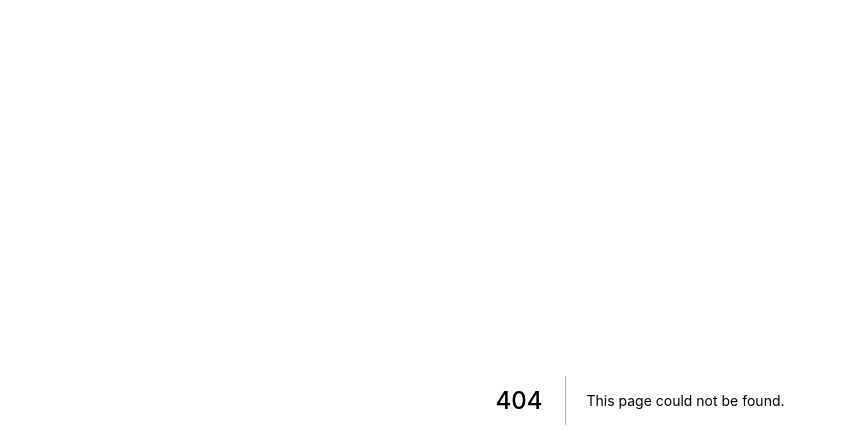
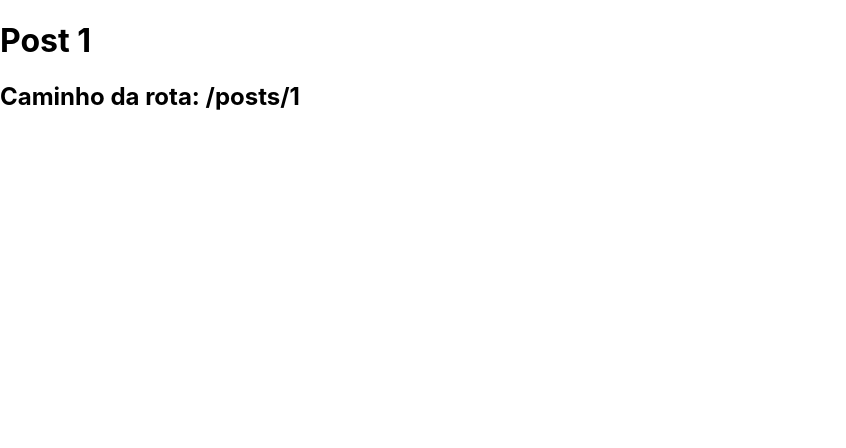
Before and after one commit to LucasBolela/Flip-Flop-Next, a Next.js app: page /posts/1 in a window 1280 px wide. Before the commit this address had no page. Shown: the top 448 px of the page, without its empty margins (0-846 px from the left). Built offline with nearby package versions, Linux system fonts and the light colour scheme.

Commit message:
Rotas do Post

```diff
--- /dev/null
+++ b/src/pages/posts/[id].tsx
@@ -0,0 +1,12 @@
+import { useRouter } from "next/router";
+
+export default function Post(){
+  const router = useRouter();
+
+  return (
+    <>
+      <h1>Post {router.query.id}</h1>
+      <h2>Caminho da rota: {router.asPath}</h2>
+    </>
+  )
+}
```
Also changed, not shown: src/pages/posts/index.tsx (renamed from src/pages/posts.tsx).
